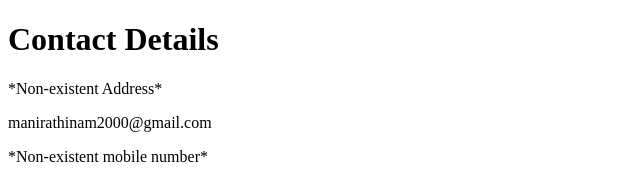
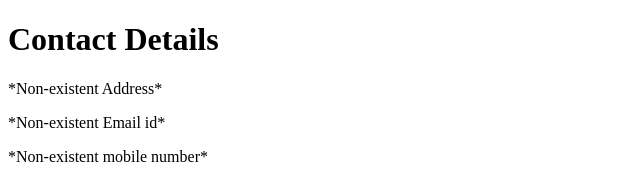
Before and after one commit to ManirathWolfie/htmltrial1, a plain HTML site: page contact.html in a window 1280 px wide. Shown: the top 179 px of the page, 0-640 px from the left. Drawn offline with Linux system fonts and the light colour scheme.

Commit message:
Update contact.html

```diff
--- a/contact.html
+++ b/contact.html
@@ -10,7 +10,7 @@
 
   <h1>Contact Details</h1>
   <p>*Non-existent Address*</p>
-  <p>manirathinam2000@gmail.com</p>
+  <p>*Non-existent Email id*</p>
   <p>*Non-existent mobile number*</p>
 
   <form action="mailto:manirathinam2000@gmail.com" method="post" enctype="text/plain">
```
